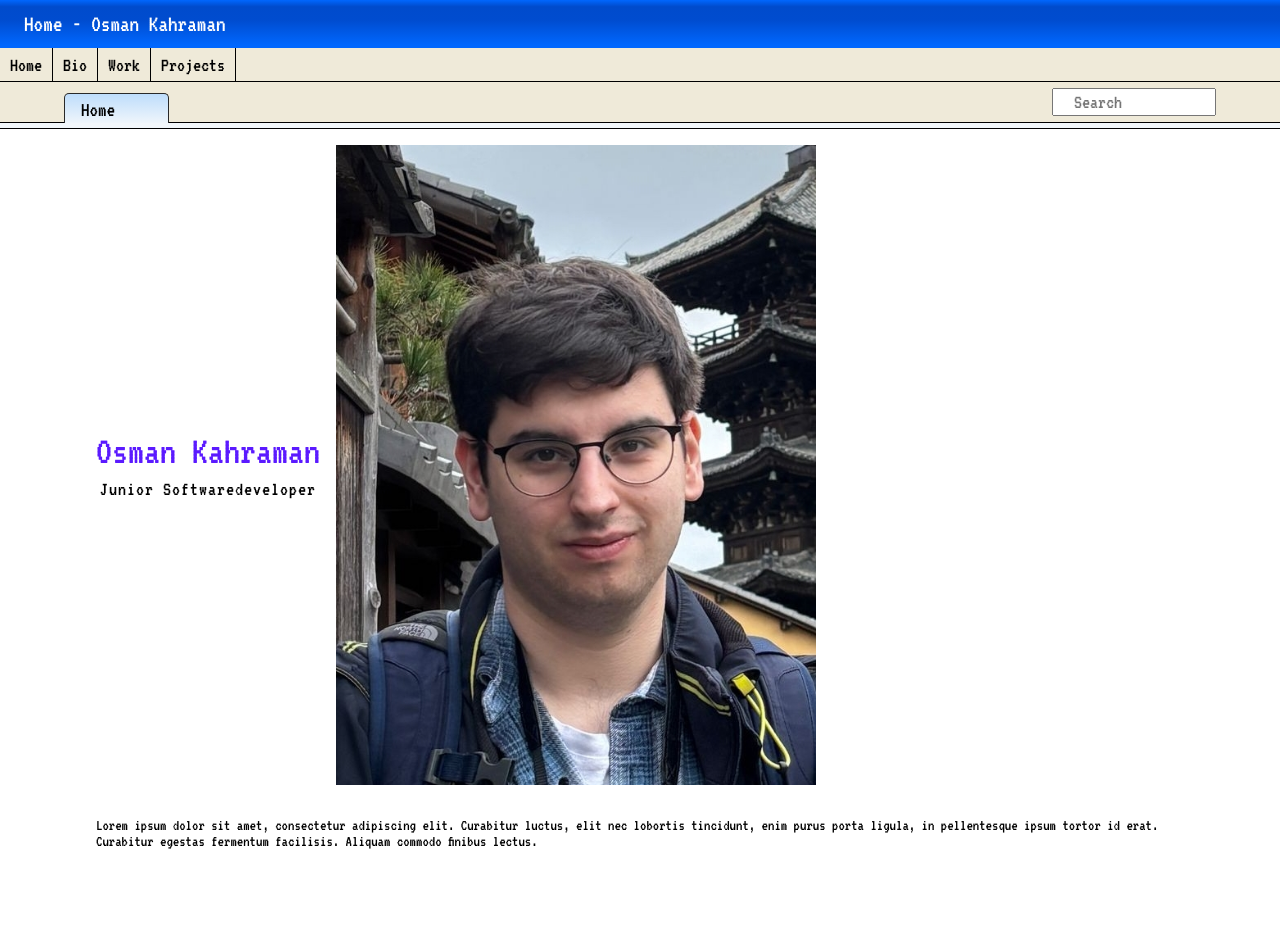
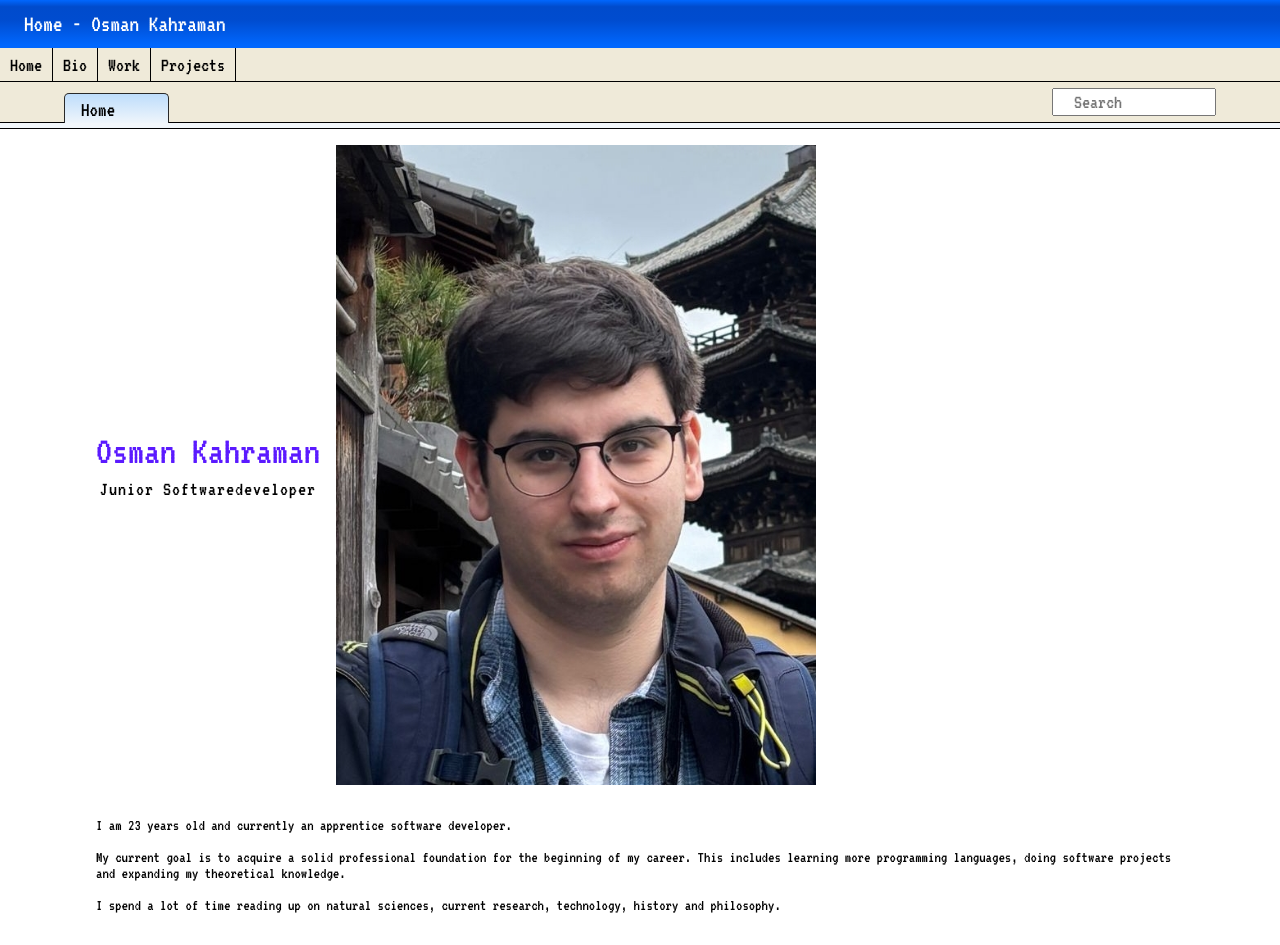
Before and after one commit to kahosman/osmankahraman.eu, a React (Vite) app: page / in a window 1280 px wide. Before the commit the page ends 881 px from the top, so only its background shows below. Built offline with nearby package versions, Linux system fonts and the light colour scheme; some icons are missing.

Commit message:
Changed Home.jsx lorem ipsum to correct text

```diff
--- a/src/components/Home.jsx
+++ b/src/components/Home.jsx
@@ -11,11 +11,15 @@ function Home() {
         <img className="profile-img" src={profilePicture} />
       </div>
       <section>
+        <p>I am 23 years old and currently an apprentice software developer.</p>
         <p>
-          Lorem ipsum dolor sit amet, consectetur adipiscing elit. Curabitur
-          luctus, elit nec lobortis tincidunt, enim purus porta ligula, in
-          pellentesque ipsum tortor id erat. Curabitur egestas fermentum
-          facilisis. Aliquam commodo finibus lectus.
+          My current goal is to acquire a solid professional foundation for the
+          beginning of my career. This includes learning more programming
+          languages, doing software projects and expanding my theoretical
+          knowledge.
+        </p>
+        <p>
+          I spend a lot of time reading up on natural sciences, current research, technology, history and philosophy.
         </p>
       </section>
     </main>
```
